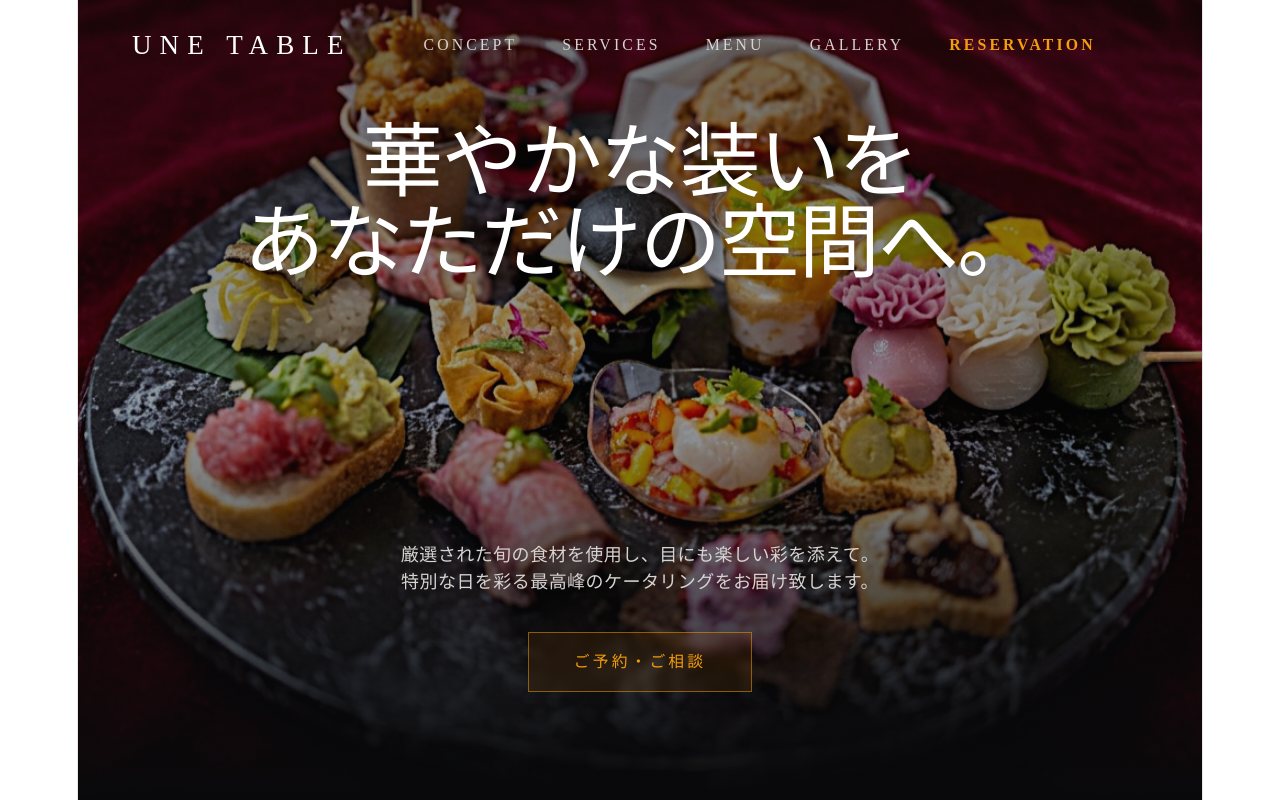
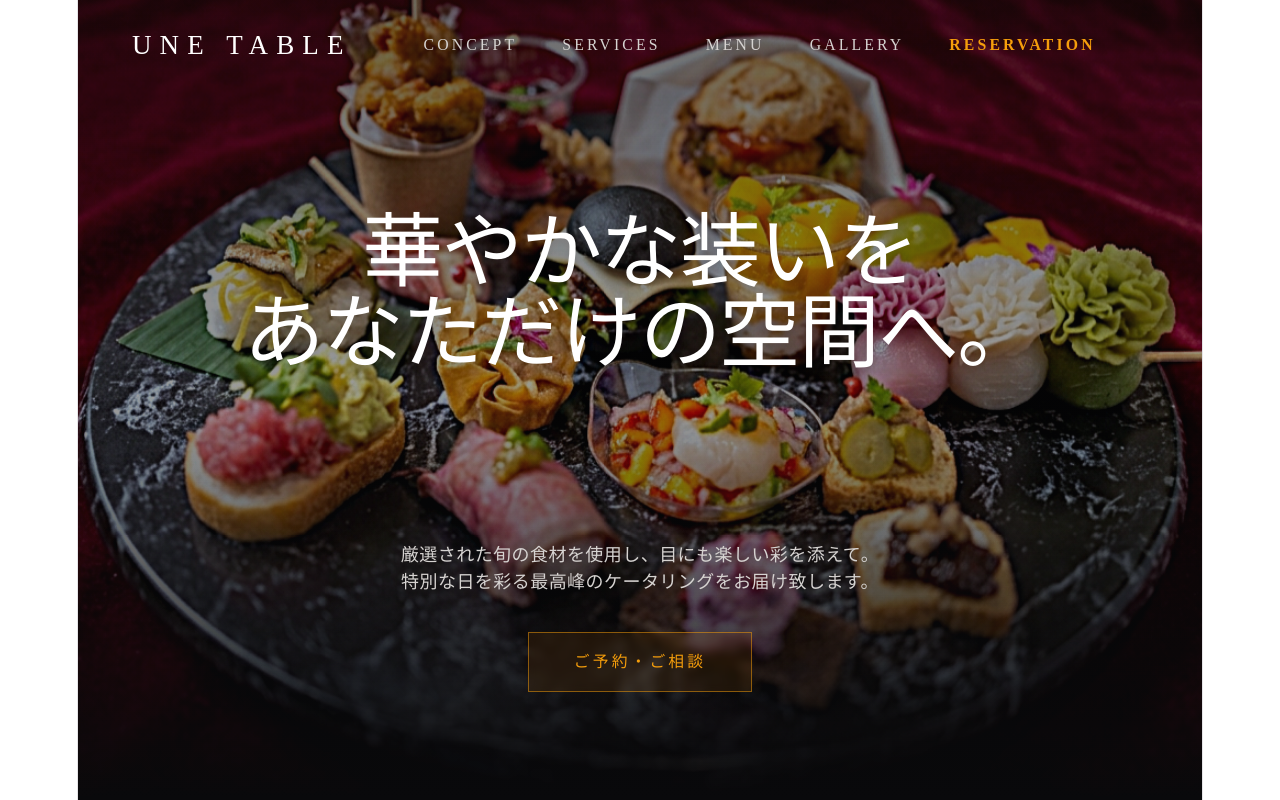
Before and after one commit to naogenbeat-prog/une-table-perfect-, a React (Vite) app: page / in a window 1280 px wide. Shown: the top 800 px of the page. Built offline with nearby package versions, Linux system fonts and the light colour scheme.

Commit message:
Update App.jsx

```diff
--- a/src/App.jsx
+++ b/src/App.jsx
@@ -70,7 +70,7 @@ const Hero = () => (
 
       {/* 👑 ここが「ド真ん中」のエリア（flex-1 で上下の余白を自動で押し広げる） */}
       <div className="flex-1 flex flex-col justify-center items-center">
-        <h1 className="text-4xl md:text-6xl lg:text-7xl text-white font-light leading-tight text-center drop-shadow-lg -translate-y-32 md:-translate-y-18">
+        <h1 className="text-4xl md:text-6xl lg:text-7xl text-white font-light leading-tight text-center drop-shadow-lg -translate-y-24 md:-translate-y-12">
           華やかな装いを<br />あなただけの空間へ。
         </h1>
       </div>
```
